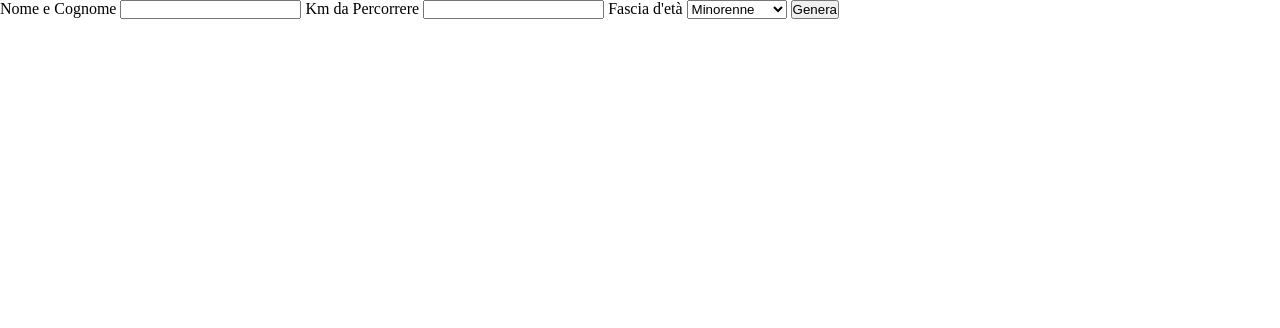
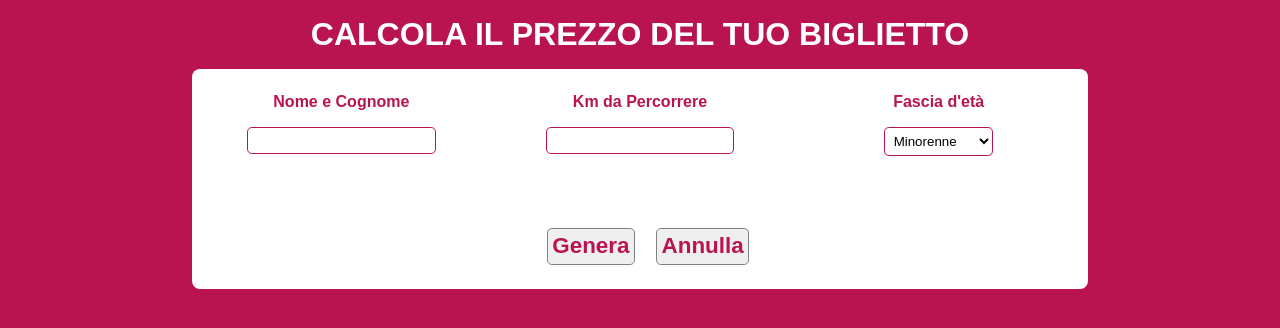
Before and after one commit to LorenzoBertoni/js-biglietto-treno-form, a plain HTML site: page index.html in a window 1280 px wide. Drawn offline with Linux system fonts and the light colour scheme.

Commit message:
style: aggiunte modifiche grafiche al form

```diff
--- a/css/style.css
+++ b/css/style.css
@@ -3,3 +3,60 @@
     padding: 0;
     box-sizing: border-box;
 }
+
+body{
+    background-color: #B91450;
+    font-family: sans-serif;
+}
+
+.title{
+    color: #fff;
+    text-align: center;
+    padding: 1rem 0;
+}
+
+.wrapper{
+    width: 70%;
+    margin: auto;
+    border-radius: .5rem;
+    background-color: #fff;
+    display: flex;
+    justify-content: space-around;
+    flex-wrap: wrap;
+}
+
+.d-flex{
+    display: flex;
+    flex-direction: column;
+    align-items: center;
+    padding: 1.5rem 0;
+    gap: 1rem;
+    width: calc(100% / 3);
+    margin-bottom: 3rem;
+}
+
+.container *{
+    margin-left: 1rem;
+}
+
+.label{
+    color: #B91450;
+    font-weight: bold;
+}
+
+.input{
+    border: 1px solid #B91450;
+    background-color: #fff;
+    padding: .3rem;
+    border-radius: .3rem;
+}
+
+.btn{
+    font-size: 1.4rem;
+    color: #B91450;
+    margin-bottom: 1.5rem;
+    border-radius: .3rem;
+    border: 1px solid gray;
+    padding: .3rem;
+    font-weight: bold;
+}
--- a/index.html
+++ b/index.html
@@ -9,22 +9,39 @@
     </head>
     <body>
 
-        <div>
-            <label for="text">Nome e Cognome</label>
-            <input type="text" id="name">
+        <h1 class="title">CALCOLA IL PREZZO DEL TUO BIGLIETTO</h1>
 
-            <label for="number">Km da Percorrere</label>
-            <input type="number" id="kilometers">
+        <div class="wrapper">
+            <div class="d-flex">
+                <label for="text" class="label">Nome e Cognome</label>
+                <input type="text" id="name" class="input">
+            </div>
 
-            <label for="eta">Fascia d'età</label>
-            <select name="age" id="age">
-                <option value="minorenne">Minorenne</option>
-                <option value="maggiorenne">Maggiorenne</option>
-                <option value="over65">Over65</option>
-            </select>
+            <div class="d-flex">
+                <label for="number" class="label">Km da Percorrere</label>
+                <input type="number" id="kilometers" class="input">
+            </div>
 
-            <button id="button">Genera</button>
+            <div class="d-flex">
+                <label for="eta" class="label">Fascia d'età</label>
+                <select name="age" id="age" class="input">
+                    <option value="minorenne">Minorenne</option>
+                    <option value="maggiorenne">Maggiorenne</option>
+                    <option value="over65">Over65</option>
+                </select>
+            </div>
+
+            <div class="container">
+                <button id="button" class="btn">Genera</button>
+                <button id="cancel" class="btn">Annulla</button>
+            </div>
         </div>
+
+
+
+
+
+
 
         <div id="showName"></div>
         <div id="showKm"></div>
```
